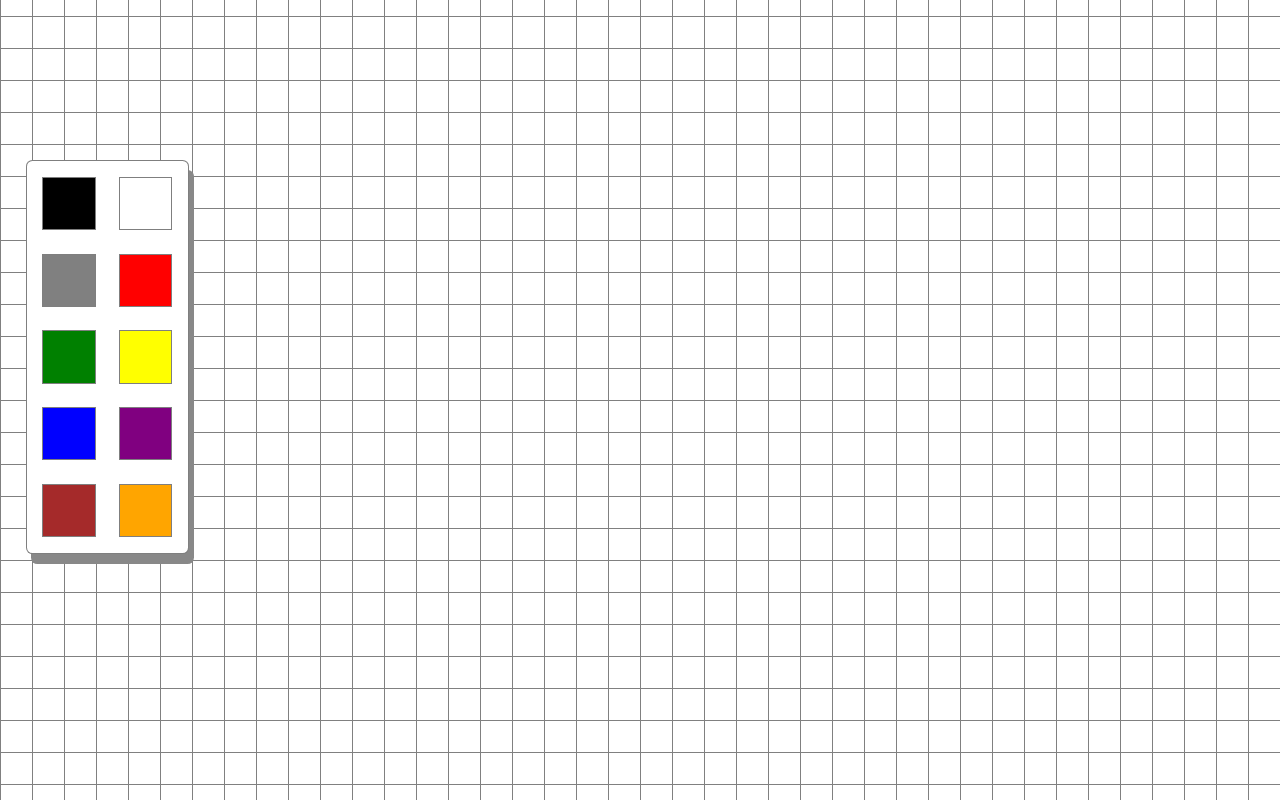
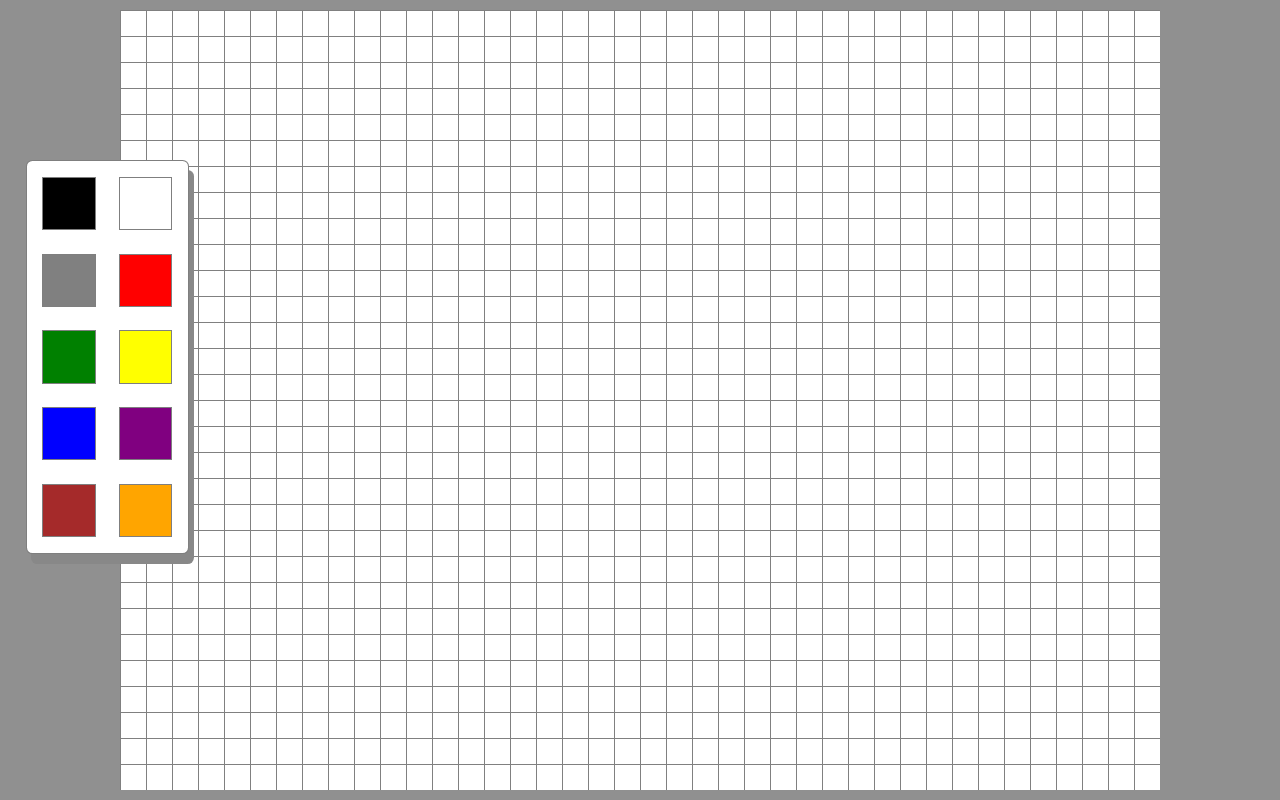
Before and after one commit to zailleh/js_paint, a plain HTML site: page index.html in a window 1280 px wide. Drawn offline with Linux system fonts and the light colour scheme.

Commit message:
canvas size normalised to keep ratios and exact pixel sizes

```diff
--- a/css/styles.css
+++ b/css/styles.css
@@ -33,7 +33,6 @@ body, div {
 .canvas {
   cursor: crosshair;
   display: block;
-  width: 100vw;
   height: 75vw;
   background-color: white;
   position: fixed;
--- a/js/main.js
+++ b/js/main.js
@@ -42,20 +42,47 @@ const makeCanvas = function () {
 
   // adjust background image size to scale
   resizeBgGrid();
-  window.addEventListener( 'resize ', resizeBgGrid );
+  window.addEventListener( 'resize' , resizeBgGrid );
 };
 
 const resizeBgGrid = function () {
   // adjust background image size to scale
   // calculate to pixels
-  // const bgSzH = ( canvas.clientWidth / canvasWidth * pixelSize ) + "px";
+  // const bgSz = Math.floor( canvas.clientWidth / canvasWidth * pixelSize ) + "px";
   // const bgSzW = ( canvas.clientHeight / canvasHeight * pixelSize ) + "px";
 
   // calculate to %
-  const bgSzH = ( pixelSize / canvasWidth * 100  ) + "%";
-  const bgSzW = ( pixelSize / canvasHeight * 100 ) + "%";
+  //const bgSz = canvas.clientWidth / ( canvasWidth / pixelSize) / canvas.clientWidth * 100
   console.log( ' resizing ' );
-  canvas.style.backgroundSize = bgSzH + " " + bgSzW;
+
+
+
+
+  // check to see if height will be greater than the view size if so, calculate new size using height first
+  let newWidth, newHeight, sizeRatio, pixelSizeAdjusted;
+
+  if ( window.innerWidth * 0.75 > window.innerHeight ) {
+    console.log( 'calculating with height', window.innerHeight );
+    // calculate new canvas size using height as basis
+    sizeRatio = window.innerHeight / canvasHeight;
+    pixelSizeAdjusted = Math.floor( sizeRatio * pixelSize );
+
+    newHeight = Math.floor( window.innerHeight / pixelSizeAdjusted / 3 ) * pixelSizeAdjusted * 3; // the 3 allows us to keep a good 4:3 ratio for the canvas.
+    newWidth = newHeight / 3 * 4;
+  } else {
+    console.log( 'calculating with width', window.innerWidth );
+    // calculate new canvas size using width as basis
+    sizeRatio = window.innerWidth / canvasWidth;
+    pixelSizeAdjusted = Math.floor( sizeRatio * pixelSize );
+
+    newWidth = Math.floor( window.innerWidth / pixelSizeAdjusted / 4 ) * pixelSizeAdjusted * 4; // the 4 allows us to keep a good 4:3 ratio for the canvas.
+    newHeight = newWidth * 0.75;
+  }
+
+  canvas.style.width = newWidth + "px";
+  canvas.style.height = newHeight + "px";
+
+  canvas.style.backgroundSize = pixelSizeAdjusted + "px " + pixelSizeAdjusted + "px";
 }
 
 // function for evenet listener on mousedown -- starts drawing a line
@@ -116,7 +143,7 @@ const drawPixel = function( el, size = 16) { //default pixel size is 16 screen p
 
    // adjust cursor y coords to include any offset caused during centering
   y = y-canvas.getBoundingClientRect().top
-
+  x = x-canvas.getBoundingClientRect().left
   // normalize input so we only draw in 'pixels';
   x = normaliseMouseInput( x, size, canvasWidth, canvas.clientWidth );
   y = normaliseMouseInput( y, size, canvasHeight, canvas.clientHeight );
```
